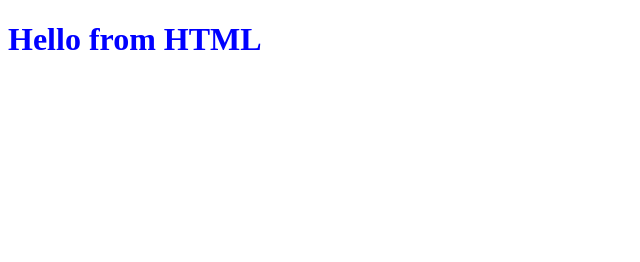
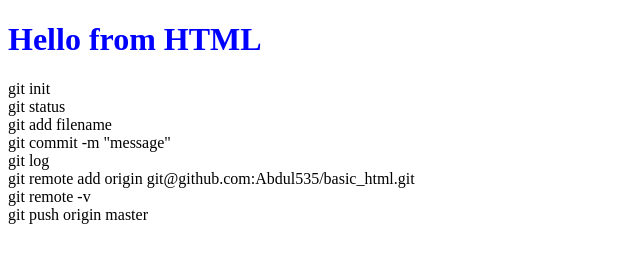
Before and after one commit to Abdul535/basic_html, a plain HTML site: page index.html in a window 1280 px wide. Shown: the whole page, without its empty margins (0-640 px from the left). Drawn offline with Linux system fonts and the light colour scheme.

Commit message:
added git commands in index.html

```diff
--- a/index.html
+++ b/index.html
@@ -10,6 +10,29 @@
 
 <body>
     <h1>Hello from HTML</h1>
+    <p>
+        git init
+        <br>
+
+        git status
+        <br>
+
+        git add filename
+        <br>
+        git commit -m "message"
+        <br>
+
+        git log
+        <br>
+
+        git remote add origin git@github.com:Abdul535/basic_html.git
+        <br>
+
+        git remote -v
+        <br>
+
+        git push origin master
+    </p>
 </body>
 
 </html>
```
